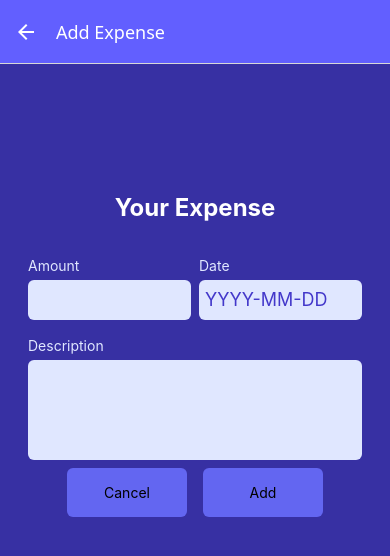
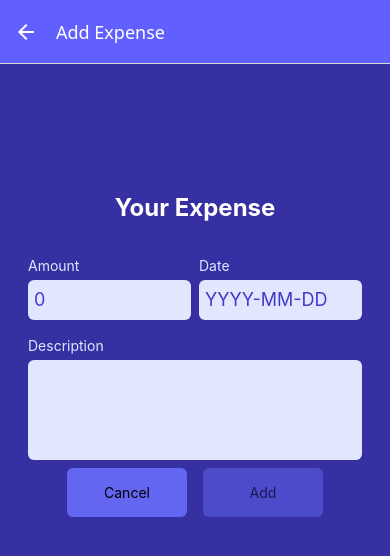
Before and after one commit to ryan10328/expense-tracker-0421, a React Native app: screen /ManageExpense in a window 390 px wide. Shown: the top 556 px of the page. Built offline with nearby package versions, Linux system fonts and the light colour scheme.

Commit message:
159. Finished validation & feedback styling

```diff
--- a/components/ManageExpense/ExpenseForm.tsx
+++ b/components/ManageExpense/ExpenseForm.tsx
@@ -1,9 +1,10 @@
-import { View, Text } from "react-native";
-import Input from "./Input";
+import { View, Text, TextInput } from "react-native";
 import Button from "../ui/Button";
-import { useState } from "react";
 import { Expense } from "../types";
 import { format } from "date-fns";
+import { z } from "zod";
+import { useForm, Controller } from "react-hook-form";
+import { zodResolver } from "@hookform/resolvers/zod";
 
 type ExpenseFormProps = {
   onCancel: () => void;
@@ -12,37 +13,40 @@ type ExpenseFormProps = {
   submittionLabel: string;
 };
 
+const schema = z.object({
+  amount: z.coerce.number().gt(0),
+  date: z.string().date(),
+  description: z.string().min(1).max(200),
+});
+
+type ExpenseFormSchemaType = z.infer<typeof schema>;
+
 const ExpenseForm = ({
   onCancel,
   onSubmit,
   defaultValues,
   submittionLabel,
 }: ExpenseFormProps) => {
-  const [inputValues, setInputValues] = useState({
-    amount: defaultValues ? defaultValues.amount.toString() : "",
-    date: defaultValues
-      ? format(new Date(defaultValues.date), "yyyy-MM-dd")
-      : "",
-    description: defaultValues ? defaultValues.description : "",
+  const {
+    control,
+    handleSubmit,
+    formState: { errors, isValid },
+  } = useForm<ExpenseFormSchemaType>({
+    resolver: zodResolver(schema),
+    defaultValues: {
+      amount: defaultValues ? defaultValues.amount : 0,
+      date: defaultValues ? defaultValues.date : "",
+      description: defaultValues ? defaultValues.description : "",
+    },
+    mode: "onChange",
   });
 
-  const onInputChanged = (val: string, identifier: string) => {
-    setInputValues((currentVals) => {
-      return {
-        ...currentVals,
-        [identifier]: val,
-      };
-    });
+  const performSubmit = (data: Expense) => {
+    onSubmit(data);
   };
 
-  const handleSubmit = () => {
-    const data: Expense = {
-      amount: +inputValues.amount,
-      date: inputValues.date,
-      description: inputValues.description,
-    };
-
-    onSubmit(data);
+  const onError = (err: unknown) => {
+    console.log(err);
   };
 
   return (
@@ -51,42 +55,111 @@ const ExpenseForm = ({
         Your Expense
       </Text>
       <View className="flex-row justify-between">
-        <Input
-          className="flex-1"
-          label="Amount"
-          config={{
-            keyboardType: "decimal-pad",
-            onChangeText: (evt) => onInputChanged(evt, "amount"),
-            value: inputValues.amount,
+        <View className="mx-1 my-2 flex-1">
+          <Text className="text-sm text-indigo-100 mb-1">Amount</Text>
+          <Controller
+            name="amount"
+            control={control}
+            rules={{
+              required: true,
+              min: 1,
+            }}
+            render={({ field: { onChange, onBlur, value } }) => {
+              return (
+                <TextInput
+                  className={`${[
+                    "bg-indigo-100",
+                    "text-indigo-700",
+                    "p-[6px]",
+                    "rounded-md",
+                    "text-lg",
+                  ].join(" ")}`}
+                  keyboardType="decimal-pad"
+                  onBlur={onBlur}
+                  onChangeText={onChange}
+                  value={value?.toString()}
+                />
+              );
+            }}
+          />
+          {errors?.amount && (
+            <Text className="text-red-600 font-medium mt-2">
+              {errors?.amount?.message}
+            </Text>
+          )}
+        </View>
+        <View className="mx-1 my-2 flex-1">
+          <Text className="text-sm text-indigo-100 mb-1">Date</Text>
+          <Controller
+            name="date"
+            control={control}
+            render={({ field: { onChange, onBlur, value } }) => {
+              return (
+                <TextInput
+                  className={`${[
+                    "bg-indigo-100",
+                    "text-indigo-700",
+                    "p-[6px]",
+                    "rounded-md",
+                    "text-lg",
+                  ].join(" ")}`}
+                  maxLength={10}
+                  placeholder="YYYY-MM-DD"
+                  onBlur={onBlur}
+                  onChangeText={onChange}
+                  value={value}
+                />
+              );
+            }}
+          />
+          {errors?.date && (
+            <Text className="text-red-600 font-medium mt-2">
+              {errors?.date?.message}
+            </Text>
+          )}
+        </View>
+      </View>
+      <View className="mx-1 my-2">
+        <Text className="text-sm text-indigo-100 mb-1">Description</Text>
+        <Controller
+          name="description"
+          control={control}
+          render={({ field: { onChange, onBlur, value } }) => {
+            return (
+              <TextInput
+                className={`${[
+                  "bg-indigo-100",
+                  "text-indigo-700",
+                  "p-[6px]",
+                  "rounded-md",
+                  "text-lg",
+                  "min-h-[100px]",
+                  "align-top",
+                ].join(" ")}`}
+                multiline={true}
+                onBlur={onBlur}
+                onChangeText={onChange}
+                value={value}
+              />
+            );
           }}
         />
-        <Input
-          className="flex-1"
-          label="Date"
-          config={{
-            placeholder: "YYYY-MM-DD",
-            maxLength: 10,
-            onChangeText: (evt) => onInputChanged(evt, "date"),
-            value: inputValues.date,
-          }}
-        />
+        {errors?.description && (
+          <Text className="text-red-600 font-medium mt-2">
+            {errors?.description?.message}
+          </Text>
+        )}
       </View>
-      <Input
-        label="Description"
-        config={{
-          multiline: true,
-          onChangeText: (evt) => onInputChanged(evt, "description"),
-          value: inputValues.description,
-        }}
-      />
+
       <View className="flex-row justify-center items-center">
         <Button mode="flat" onPress={onCancel} className="min-w-[120px] mx-2">
           Cancel
         </Button>
         <Button
           mode="flat"
-          onPress={handleSubmit}
+          onPress={handleSubmit(performSubmit, onError)}
           className="min-w-[120px] mx-2"
+          disabled={!isValid}
         >
           {submittionLabel}
         </Button>
--- a/components/ui/Button.tsx
+++ b/components/ui/Button.tsx
@@ -11,13 +11,21 @@ type ButtonProps = {
   onPress?: (evt: GestureResponderEvent) => void;
   mode: string;
   className: string;
+  disabled?: boolean;
 };
 
-const Button = ({ children, onPress, mode, className }: ButtonProps) => {
+const Button = ({
+  children,
+  onPress,
+  mode,
+  className,
+  disabled,
+}: ButtonProps) => {
   return (
     <TouchableOpacity
       onPress={onPress}
-      className={`rounded-md p-2 bg-indigo-500 active:opacity-75 active:bg-indigo-100 ${className}`}
+      className={`rounded-md p-2 bg-indigo-500 active:opacity-75 active:bg-indigo-100 ${className} ${disabled ? "opacity-50" : ""}`}
+      disabled={disabled}
     >
       <View
         className={[
--- a/package.json
+++ b/package.json
@@ -9,6 +9,7 @@
     "web": "expo start --web"
   },
   "dependencies": {
+    "@hookform/resolvers": "^5.0.1",
     "@react-navigation/bottom-tabs": "^7.3.10",
     "@react-navigation/native": "^7.1.6",
     "@react-navigation/native-stack": "^7.3.10",
@@ -18,12 +19,14 @@
     "expo-status-bar": "~2.0.1",
     "nativewind": "^4.1.23",
     "react": "18.3.1",
+    "react-hook-form": "^7.56.4",
     "react-native": "0.76.9",
     "react-native-reanimated": "^3.16.2",
     "react-native-safe-area-context": "^4.12.0",
     "react-native-screens": "~4.4.0",
     "react-redux": "^9.2.0",
-    "tailwindcss": "^3.4.17"
+    "tailwindcss": "^3.4.17",
+    "zod": "^3.25.32"
   },
   "devDependencies": {
     "@babel/core": "^7.25.2",
```
Also changed, not shown: 1 other file (tests, documents, lock files or other folders).
